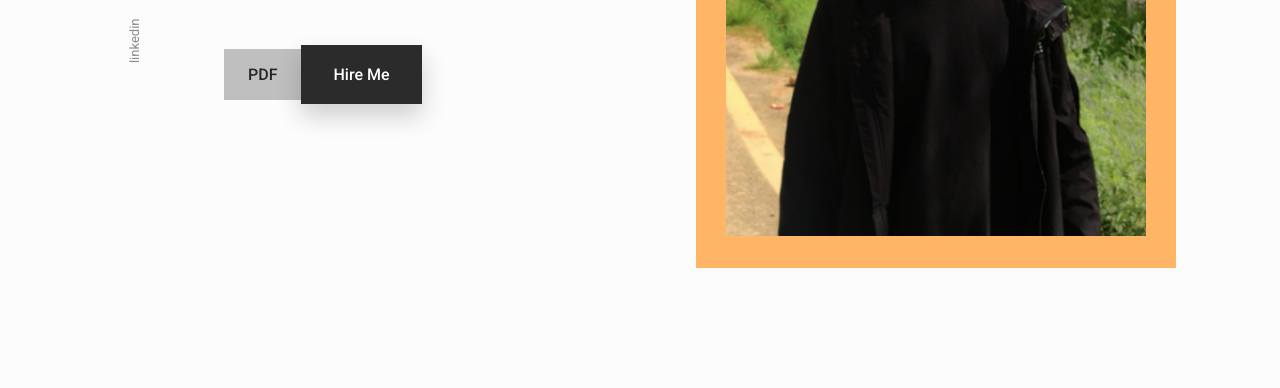
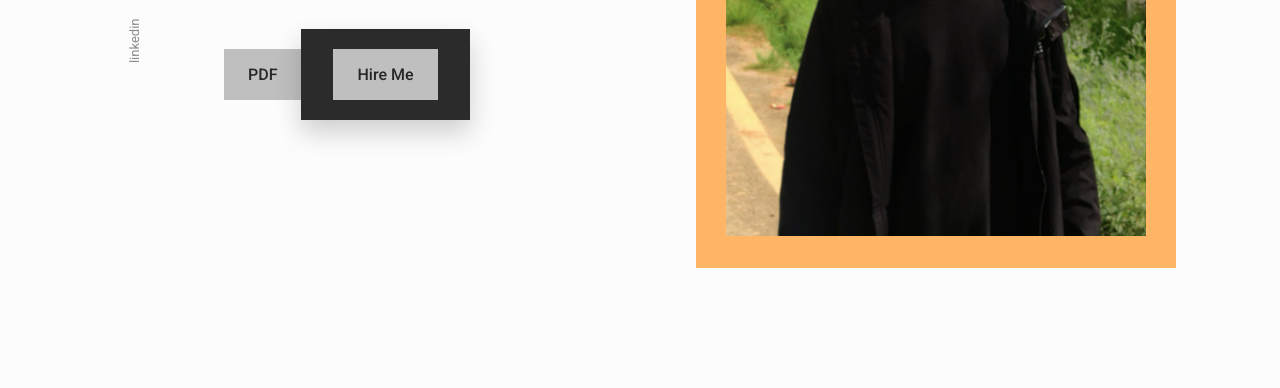
Before and after one commit to AashutoshSINHA/-Aashutosh-Sinha--Portfolio, a plain HTML site: page index.html in a window 1280 px wide. Shown: the part 412-800 px from the top of the page. Drawn offline with nearby package versions, Linux system fonts and the light colour scheme.

Commit message:
🎉 updated index.html

```diff
--- a/index.html
+++ b/index.html
@@ -170,7 +170,10 @@
                             </a>
 
                         <button class="button home__button">
-                           Hire Me</button>
+                            <a href="https://github.com/AashutoshSINHA/-Aashutosh-Sinha--Portfolio/blob/main/Aashutosh%20Singh%20_%20Resume.pdf"class="button button--gray button--small">
+                               Hire Me
+                            </a>
+                           </button>
                     </div>
                 </div>
             </div>
```
